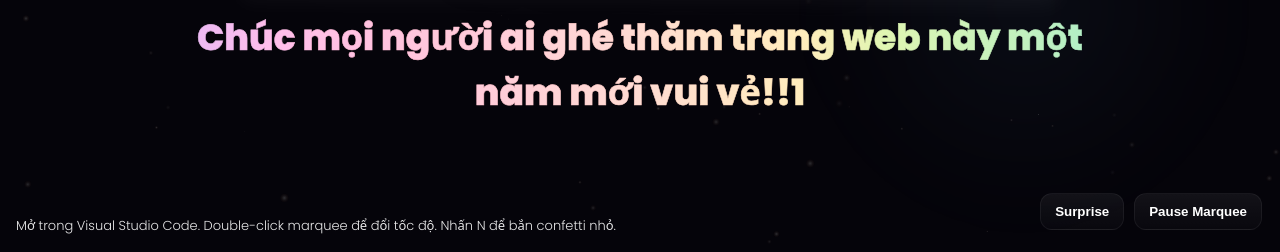
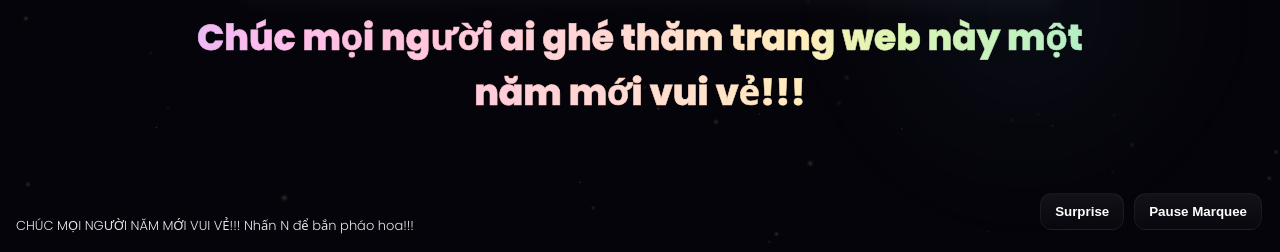
Before and after one commit to TrieuThien2007/happy-new-year-2026, a plain HTML site: page index.html in a window 1280 px wide. Shown: the part 552-804 px from the top of the page. Drawn offline with Linux system fonts and the light colour scheme.

Commit message:
Đổi text

```diff
--- a/index.html
+++ b/index.html
@@ -3,7 +3,7 @@
 <head>
   <meta charset="utf-8" />
   <meta name="viewport" content="width=device-width,initial-scale=1" />
-  <title>Happy New Year!!! — 12A7 Phiêu Lưu Ký (3D Special)</title>
+  <title>Happy New Year — 12A7 Phiêu Lưu Ký (3D Special)</title>
   <meta name="description" content="Trang chúc mừng Năm Mới: hiệu ứng chữ 3D thật, ánh sáng động, pháo hoa, confetti, dòng chạy 12A7 Phiêu Lưu Ký, và nhiều hiệu ứng tương tác.">
 
   <!-- Fonts -->
@@ -209,7 +209,7 @@
     <!-- subtitle and playful message -->
     <div style="position:absolute;bottom:16vh;left:50%;transform:translateX(-50%);text-align:center;z-index:60;width:90%;max-width:980px;pointer-events:none">
       <div class="subline">Chúc mừng năm mới — Chúc bạn một năm mới an khang, thịnh vượng</div>
-      <div class="playful"><span class="colorful">Chúc mọi người ai ghé thăm trang web này một năm mới vui vẻ!!1</span></div>
+      <div class="playful"><span class="colorful">Chúc mọi người ai ghé thăm trang web này một năm mới vui vẻ!!!</span></div>
     </div>
 
     <!-- Controls -->
@@ -218,7 +218,7 @@
       <button class="btn" id="toggleMarquee" title="Toggle marquee">Pause Marquee</button>
     </div>
 
-    <div class="credits">Mở trong Visual Studio Code. Double-click marquee để đổi tốc độ. Nhấn N để bắn confetti nhỏ.</div>
+    <div class="credits">CHÚC MỌI NGƯỜI NĂM MỚI VUI VẺ!!! Nhấn N để bắn pháo hoa!!!</div>
   </div>
 
   <script>
```
Also changed, not shown: 1 other file.
